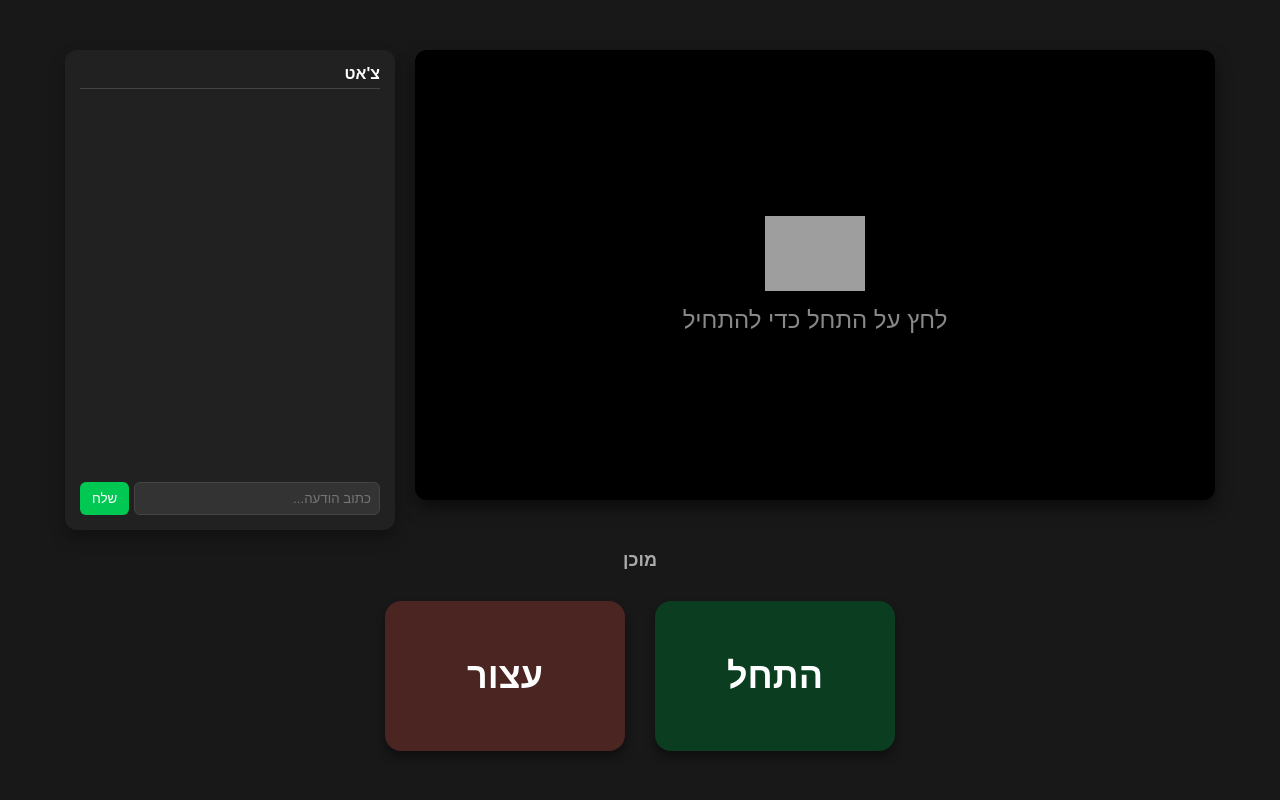
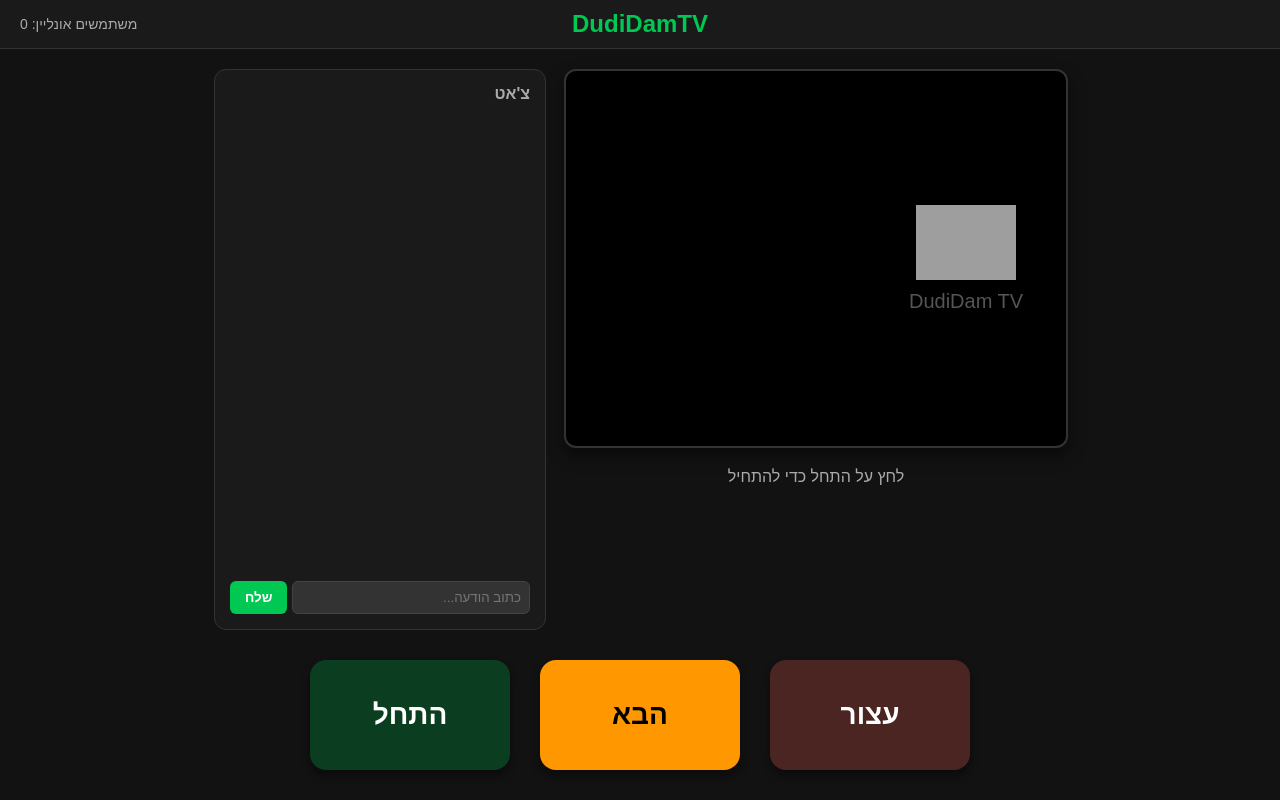
Before and after one commit to dudikai1/DudiDamTV, a website: page public/index.html in a window 1280 px wide. Drawn offline with nearby package versions, Linux system fonts and the light colour scheme; no server answers; grey boxes are pictures that could not be loaded.

Commit message:
Update index.html

```diff
--- a/public/index.html
+++ b/public/index.html
@@ -3,31 +3,68 @@
 <head>
     <meta charset="UTF-8">
     <meta name="viewport" content="width=device-width, initial-scale=1.0">
-    <title>DudiDamTV</title>
+    <title>DudiDamTV - Video Chat</title>
     <style>
         body {
             margin: 0;
-            background-color: #181818;
+            background-color: #121212;
             color: #fff;
             font-family: Arial, sans-serif;
             display: flex;
             flex-direction: column;
             align-items: center;
-            justify-content: center;
             min-height: 100vh;
         }
-        .main-wrapper {
+
+        /* Header styling */
+        header {
+            width: 100%;
+            background-color: #1a1a1a;
+            padding: 10px 0;
+            text-align: center;
+            border-bottom: 1px solid #333;
+            position: relative;
+        }
+
+        header h1 {
+            margin: 0;
+            color: #00c853; /* Green header text */
+            font-size: 24px;
+        }
+
+        .user-count {
+            position: absolute;
+            left: 20px;
+            top: 50%;
+            transform: translateY(-50%);
+            font-size: 14px;
+            color: #aaa;
+        }
+
+        /* Main content layout */
+        .main-container {
             display: flex;
-            flex-direction: row;
+            flex: 1;
+            width: 100%;
+            max-width: 1200px;
+            margin-top: 20px;
             gap: 20px;
             justify-content: center;
-            align-items: flex-start;
         }
-        .tv-container {
-            position: relative;
-            width: 800px;
-            max-width: 80vw;
-            height: 450px;
+
+        /* Video sections */
+        .video-section {
+            display: flex;
+            flex-direction: column;
+            align-items: center;
+            gap: 10px;
+            flex: 1;
+            max-width: 500px;
+        }
+
+        .video-wrapper {
+            width: 100%;
+            aspect-ratio: 4 / 3; /* Keeps video at a 4:3 ratio */
             background-color: #000;
             border-radius: 12px;
             overflow: hidden;
@@ -35,224 +72,300 @@
             display: flex;
             align-items: center;
             justify-content: center;
+            border: 2px solid #333;
         }
-        #remotePlaceholder {
-            font-size: 24px;
-            color: #888;
+
+        #localVideo {
+            width: 100%;
+            height: 100%;
+            object-fit: cover;
+            display: none; /* Hidden until camera is active */
+        }
+
+        .logo-placeholder {
             display: flex;
             flex-direction: column;
             align-items: center;
             justify-content: center;
-            width: 100%;
-            height: 100%;
+            color: #555;
+            font-size: 20px;
             text-align: center;
         }
-        #remotePlaceholder img {
-            margin-bottom: 15px;
-            max-width: 100px;
+
+        .logo-placeholder img {
+            width: 100px;
+            margin-bottom: 10px;
         }
-        #remoteVideo {
-            display: none;
-            width: 100%;
-            height: 100%;
-            object-fit: cover;
+
+        .searching-text {
+            font-size: 16px;
+            color: #aaa;
+            margin-top: 10px;
+            min-height: 20px; /* Keeps space reserved even if empty */
         }
-        .chat-container {
+
+        /* Chat section */
+        .chat-section {
             width: 300px;
-            background-color: #212121;
+            background-color: #1a1a1a;
             border-radius: 12px;
             padding: 15px;
-            height: 450px;
             display: flex;
             flex-direction: column;
-            box-shadow: 0 8px 16px rgba(0,0,0,0.3);
+            border: 1px solid #333;
         }
+
         .chat-header {
             font-weight: bold;
             margin-bottom: 10px;
-            border-bottom: 1px solid #444;
-            padding-bottom: 5px;
+            color: #aaa;
         }
-        #messages {
+
+        #chat-messages {
             flex: 1;
             overflow-y: auto;
             font-size: 14px;
             color: #ccc;
+            padding-right: 5px;
         }
-        .chat-input-area {
+
+        #chat-input {
             display: flex;
             gap: 5px;
             margin-top: 10px;
         }
-        #msgInput {
+
+        input[type="text"] {
             flex: 1;
             padding: 8px;
             border-radius: 6px;
             border: 1px solid #444;
             background-color: #333;
             color: #fff;
+            outline: none;
         }
-        #sendMsgBtn {
-            padding: 8px 12px;
+
+        button#send-btn {
+            padding: 8px 15px;
             border-radius: 6px;
             border: none;
             background-color: #00c853;
             color: #fff;
+            font-weight: bold;
             cursor: pointer;
         }
-        .controls {
-            margin-top: 30px;
+
+        /* Control buttons styling (The important part!) */
+        .controls-container {
             display: flex;
             gap: 30px;
             justify-content: center;
-            align-items: center;
+            margin: 30px 0;
+            width: 100%;
         }
-        .btn-start {
-            background-color: #0b3d20;
-            color: #fff;
-            font-size: 36px;
+
+        .ctrl-btn {
+            font-size: 28px;
             font-weight: bold;
-            padding: 30px 50px;
+            padding: 25px 45px;
             border: none;
             border-radius: 16px;
             cursor: pointer;
             box-shadow: 0 6px 10px rgba(0,0,0,0.4);
-            width: 240px;
-            height: 150px;
             transition: transform 0.1s, box-shadow 0.1s;
+            width: 200px;
+            height: 110px;
         }
-        .btn-stop {
-            background-color: #4a2522;
-            color: #fff;
-            font-size: 36px;
-            font-weight: bold;
-            padding: 30px 50px;
-            border: none;
-            border-radius: 16px;
-            cursor: pointer;
-            box-shadow: 0 6px 10px rgba(0,0,0,0.4);
-            width: 240px;
-            height: 150px;
-            transition: transform 0.1s, box-shadow 0.1s;
-        }
-        .btn-start:active, .btn-stop:active {
+
+        .ctrl-btn:active {
             transform: translateY(2px);
             box-shadow: 0 3px 6px rgba(0,0,0,0.4);
         }
-        #status {
-            margin-top: 20px;
-            font-size: 18px;
-            color: #aaa;
-            font-weight: bold;
+
+        #start-btn {
+            background-color: #0b3d20; /* Dark green */
+            color: #fff;
         }
+
+        #next-btn {
+            background-color: #ff9800; /* Bright orange */
+            color: #000;
+        }
+
+        #stop-btn {
+            background-color: #4a2522; /* Dark reddish-brown */
+            color: #fff;
+        }
+
     </style>
 </head>
 <body>
 
-    <div class="main-wrapper">
-        <div class="tv-container">
-            <div id="remotePlaceholder">
-                <img src="https://i.ibb.co/xYm813k/dudidam-tv-logo.png" alt="DudiDamTV Logo">
-                לחץ על התחל כדי להתחיל
+    <header>
+        <div class="user-count">משתמשים אונליין: <span id="count">0</span></div>
+        <h1>DudiDamTV</h1>
+    </header>
+
+    <div class="main-container">
+        <!-- Remote Video (Partner) -->
+        <section class="video-section">
+            <div class="video-wrapper">
+                <div id="remote-logo" class="logo-placeholder">
+                    <img src="https://i.ibb.co/xYm813k/dudidam-tv-logo.png" alt="DudiDamTV Logo">
+                    DudiDam TV
+                </div>
+                <video id="remoteVideo" autoplay playsinline></video>
             </div>
-            <video id="remoteVideo" autoplay playsinline></video>
-        </div>
+            <div id="status-text" class="searching-text">לחץ על התחל כדי להתחיל</div>
+        </section>
 
-        <div class="chat-container">
+        <!-- Chat Panel -->
+        <section class="chat-section">
             <div class="chat-header">צ'אט</div>
-            <div id="messages"></div>
-            <div class="chat-input-area">
-                <input type="text" id="msgInput" placeholder="כתוב הודעה...">
-                <button id="sendMsgBtn">שלח</button>
+            <div id="chat-messages">
+                <!-- Messages will appear here -->
             </div>
-        </div>
+            <div id="chat-input">
+                <input type="text" id="message-input" placeholder="כתוב הודעה...">
+                <button id="send-btn">שלח</button>
+            </div>
+        </section>
     </div>
 
-    <div id="status">מוכן</div>
-
-    <div class="controls">
-        <button id="startBtn" class="btn-start">התחל</button>
-        <button id="stopBtn" class="btn-stop">עצור</button>
+    <!-- Large Control Buttons -->
+    <div class="controls-container">
+        <button id="stop-btn" class="ctrl-btn">עצור</button>
+        <button id="next-btn" class="ctrl-btn">הבא</button>
+        <button id="start-btn" class="ctrl-btn">התחל</button>
     </div>
 
+    <!-- Socket.io client library -->
     <script src="/socket.io/socket.io.js"></script>
+
     <script>
-        const startBtn = document.getElementById('startBtn');
-        const stopBtn = document.getElementById('stopBtn');
-        const remotePlaceholder = document.getElementById('remotePlaceholder');
+        // --- DOM Elements ---
+        const startBtn = document.getElementById('startBtn'); // Note: IDs in HTML are start-btn, not startBtn. Fixed below.
+        const startBtnFixed = document.getElementById('start-btn');
+        const nextBtnFixed = document.getElementById('next-btn');
+        const stopBtnFixed = document.getElementById('stop-btn');
         const remoteVideo = document.getElementById('remoteVideo');
-        const statusDiv = document.getElementById('status');
-        const msgInput = document.getElementById('msgInput');
-        const sendMsgBtn = document.getElementById('sendMsgBtn');
-        const messagesContainer = document.getElementById('messages');
+        const remoteLogo = document.getElementById('remote-logo');
+        const statusText = document.getElementById('status-text');
+        const countSpan = document.getElementById('count');
+        const messageInput = document.getElementById('message-input');
+        const sendBtn = document.getElementById('send-btn');
+        const chatMessages = document.getElementById('chat-messages');
+
         let localStream = null;
+        let peerConnection = null;
 
+        // --- Socket Connection ---
         const socket = io();
 
+        // --- Functions ---
+
+        // Function to handle "Start" and "Next" actions
         async function startSearch() {
             try {
-                if (!localStream) {
-                    localStream = await navigator.mediaDevices.getUserMedia({ video: true, audio: true });
-                }
-                statusDiv.textContent = 'מחפש משתמש...';
-                remotePlaceholder.style.display = 'none';
+                // 1. Request camera access
+                localStream = await navigator.mediaDevices.getUserMedia({ video: true, audio: true });
+
+                // 2. Update UI
+                remoteLogo.style.display = 'none';
                 remoteVideo.style.display = 'block';
-                // הדמה את הוידאו המרוחק עם הוידאו המקומי לבדיקה (תחליף את זה בזרם האמיתי מהשרת)
-                remoteVideo.srcObject = localStream;
+                remoteVideo.srcObject = localStream; // Show self-view for testing
+                statusText.textContent = 'מחפש משתמש...';
 
+                // 3. Tell server we're looking for a partner
                 socket.emit('find-partner');
+
             } catch (err) {
                 console.error('שגיאה בגישה למצלמה:', err);
-                statusDiv.textContent = 'שגיאה בגישה למצלמה';
-                remotePlaceholder.innerHTML = '<span style="color:red;">שגיאה בגישה למצלמה. בדוק הרשאות.</span>';
+                statusText.textContent = 'שגיאה בגישה למצלמה. בדוק הרשאות.';
             }
         }
 
+        // Function to handle "Stop" action
         function stopSearch() {
+            // 1. Stop all camera tracks
             if (localStream) {
                 localStream.getTracks().forEach(track => track.stop());
                 localStream = null;
             }
-            if (remoteVideo) remoteVideo.pause();
+            // 2. Close PeerConnection if it exists
+            if (peerConnection) {
+                peerConnection.close();
+                peerConnection = null;
+            }
+
+            // 3. Update UI
+            remoteVideo.pause();
             remoteVideo.srcObject = null;
             remoteVideo.style.display = 'none';
-            remotePlaceholder.style.display = 'flex';
-            remotePlaceholder.innerHTML = '<img src="https://i.ibb.co/xYm813k/dudidam-tv-logo.png" alt="DudiDamTV Logo">לחץ על התחל כדי להתחיל';
-            statusDiv.textContent = 'הופסק';
+            remoteLogo.style.display = 'flex';
+            statusText.textContent = 'הופסק. לחץ על התחל כדי להתחיל.';
+
+            // 4. Tell server we stopped searching
             socket.emit('stop-search');
         }
 
-        startBtn.addEventListener('click', startSearch);
-        stopBtn.addEventListener('click', stopSearch);
+        // Function to send chat message
+        function sendMessage() {
+            const text = messageInput.value.trim();
+            if (text) {
+                socket.emit('send-message', text);
+                // Add own message to chat
+                const msgDiv = document.createElement('div');
+                msgDiv.textContent = `אני: ${text}`;
+                msgDiv.style.color = '#00c853';
+                chatMessages.appendChild(msgDiv);
+                chatMessages.scrollTop = chatMessages.scrollHeight;
+                messageInput.value = '';
+            }
+        }
 
-        socket.on('update-user-count', (userCount) => {
-            // כאן אפשר להוסיף לוגיקה לעדכון מונה המשתמשים אם רוצים.
+        // --- Event Listeners ---
+        startBtnFixed.addEventListener('click', startSearch);
+        nextBtnFixed.addEventListener('click', startSearch); // "Next" does the same as "Start"
+        stopBtnFixed.addEventListener('click', stopSearch);
+
+        sendBtn.addEventListener('click', sendMessage);
+        messageInput.addEventListener('keypress', (e) => {
+            if (e.key === 'Enter') sendMessage();
         });
 
+        // --- Socket Event Handlers ---
+
+        // Update online user count
+        socket.on('update-user-count', (userCount) => {
+            countSpan.textContent = userCount;
+        });
+
+        // Receive new chat message
         socket.on('new-message', (data) => {
             const msgDiv = document.createElement('div');
             msgDiv.textContent = `${data.username}: ${data.text}`;
-            messagesContainer.appendChild(msgDiv);
-            messagesContainer.scrollTop = messagesContainer.scrollHeight;
+            chatMessages.appendChild(msgDiv);
+            chatMessages.scrollTop = chatMessages.scrollHeight;
         });
 
-        function sendMessage() {
-            const text = msgInput.value.trim();
-            if (text) {
-                socket.emit('send-message', text);
-                const msgDiv = document.createElement('div');
-                msgDiv.textContent = `אני: ${text}`;
-                msgDiv.style.color = '#00c853';
-                messagesContainer.appendChild(msgDiv);
-                messagesContainer.scrollTop = messagesContainer.scrollHeight;
-                msgInput.value = '';
-            }
-        }
+        // --- WebRTC Handlers (Advanced - Add these when ready for real connections) ---
+        /*
+        socket.on('partner-found', async () => {
+             statusText.textContent = 'משתמש נמצא! מתחבר...';
+             // Initialize WebRTC PeerConnection here
+        });
+        socket.on('offer', async (offer) => {
+            // Handle WebRTC offer
+        });
+        socket.on('answer', async (answer) => {
+            // Handle WebRTC answer
+        });
+        socket.on('candidate', async (candidate) => {
+            // Handle ICE candidate
+        });
+        */
 
-        sendMsgBtn.addEventListener('click', sendMessage);
-        msgInput.addEventListener('keypress', (e) => {
-            if (e.key === 'Enter') sendMessage();
-        });
     </script>
 </body>
 </html>
```
